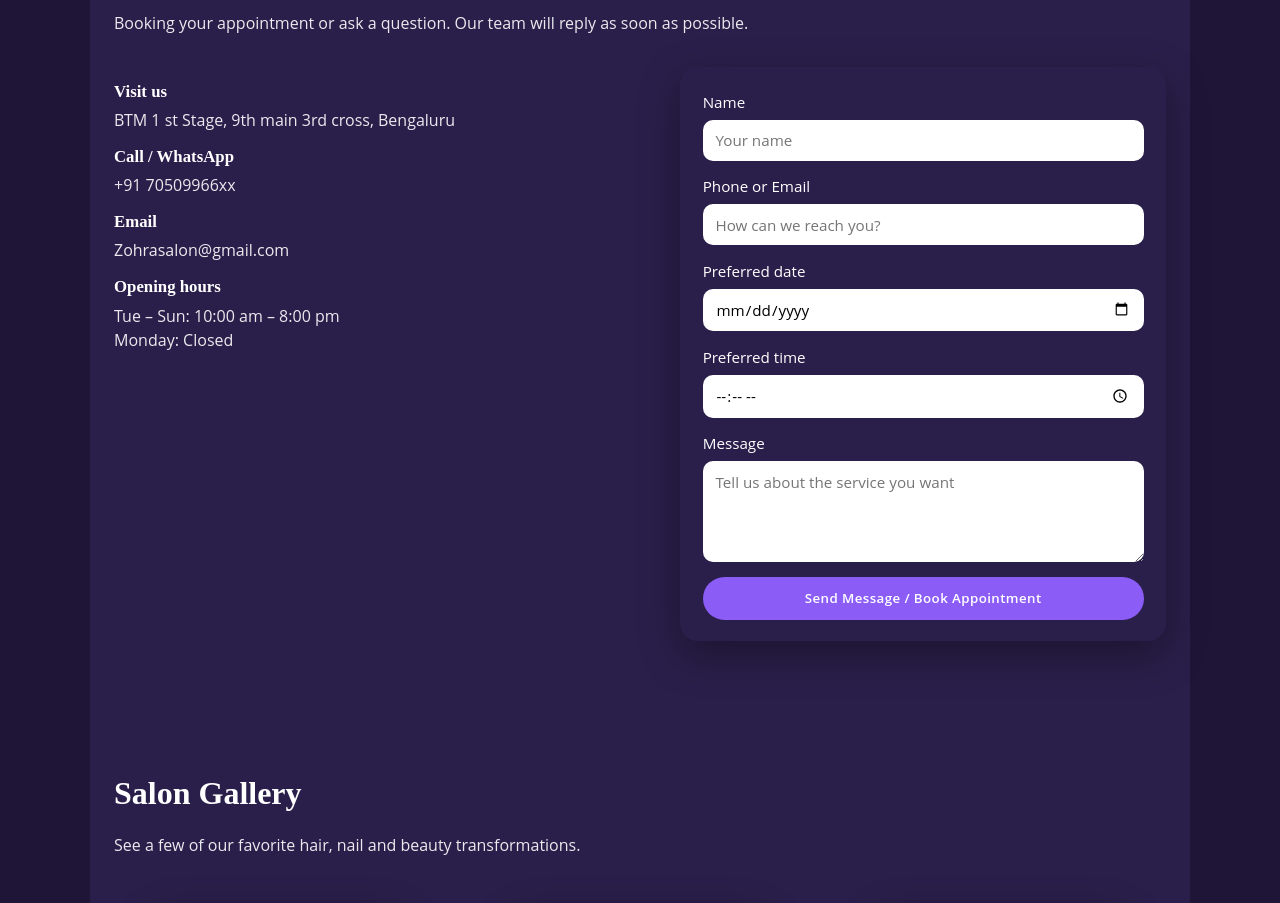
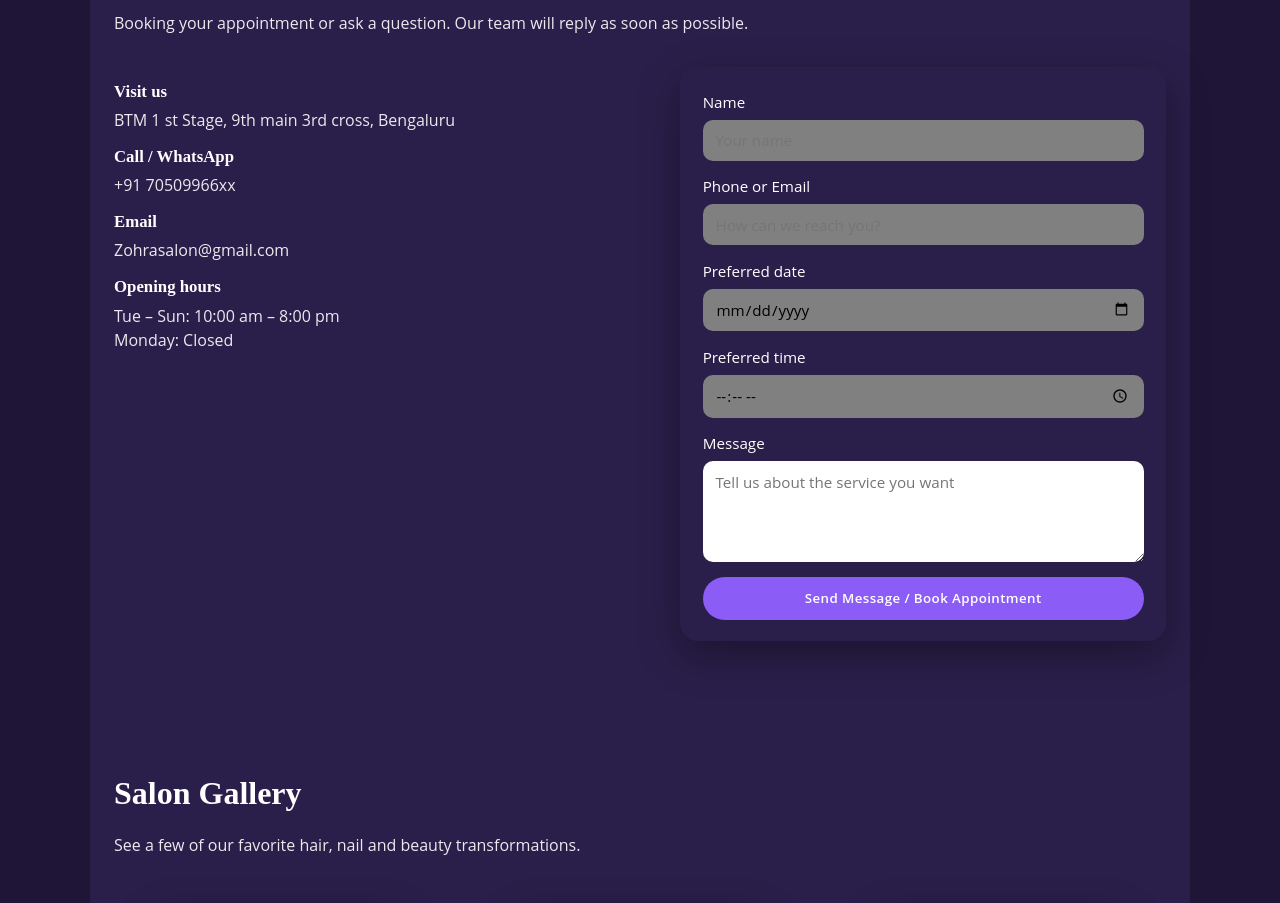
Before and after one commit to FatimaZohra1724/Zohrasalon, a React (Vite) app: page / in a window 1280 px wide. Shown: the part 2400-3303 px from the top of the page. Built offline with nearby package versions, Linux system fonts and the light colour scheme.

Commit message:
Change textarea background color to grey

```diff
--- a/src/App.css
+++ b/src/App.css
@@ -294,7 +294,7 @@ section p {
   padding: 0.65rem 0.8rem;
   border-radius: 10px;
   border: 1px solid var(--color-border-soft);      /* text uses theme color */
-  background-color: #fff;       /* fixed light background */
+  background-color: grey;       /* fixed light background */
   font-family: inherit;
   font-size: 0.95rem;
 }
```
